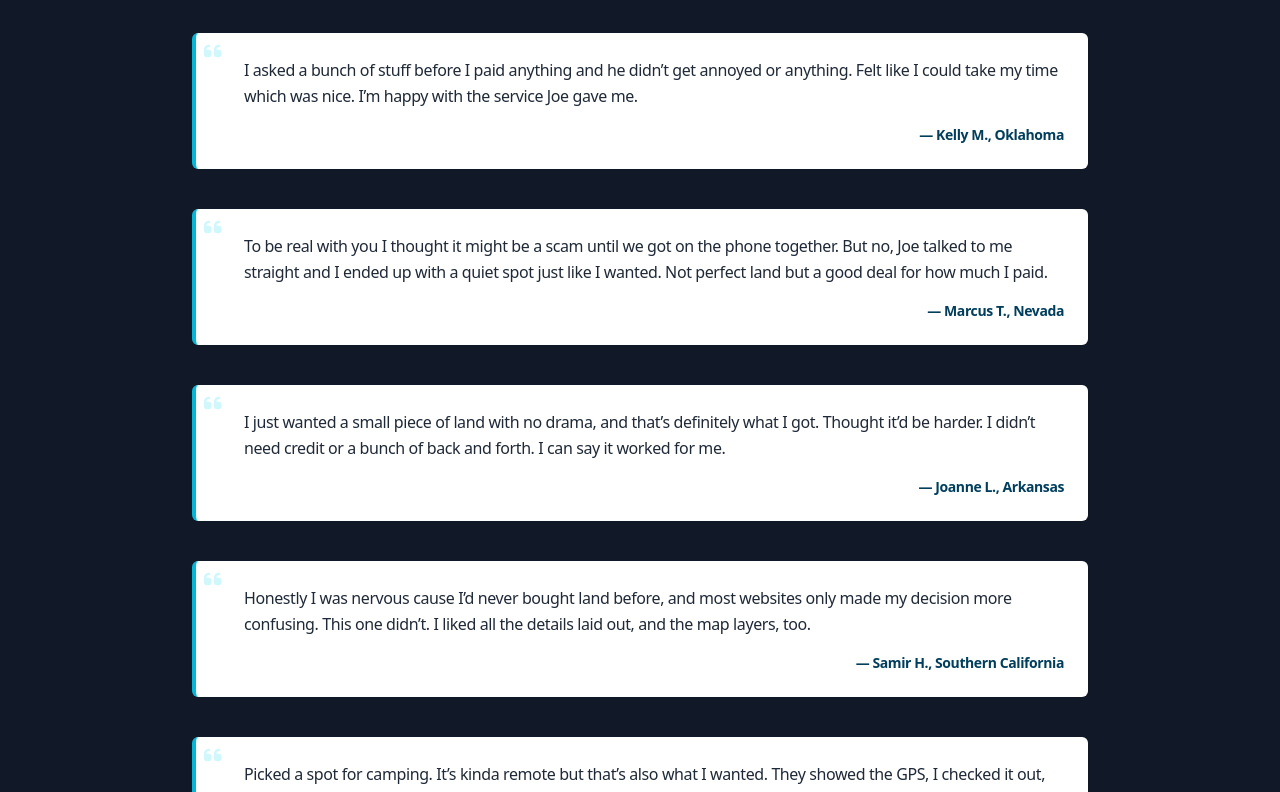
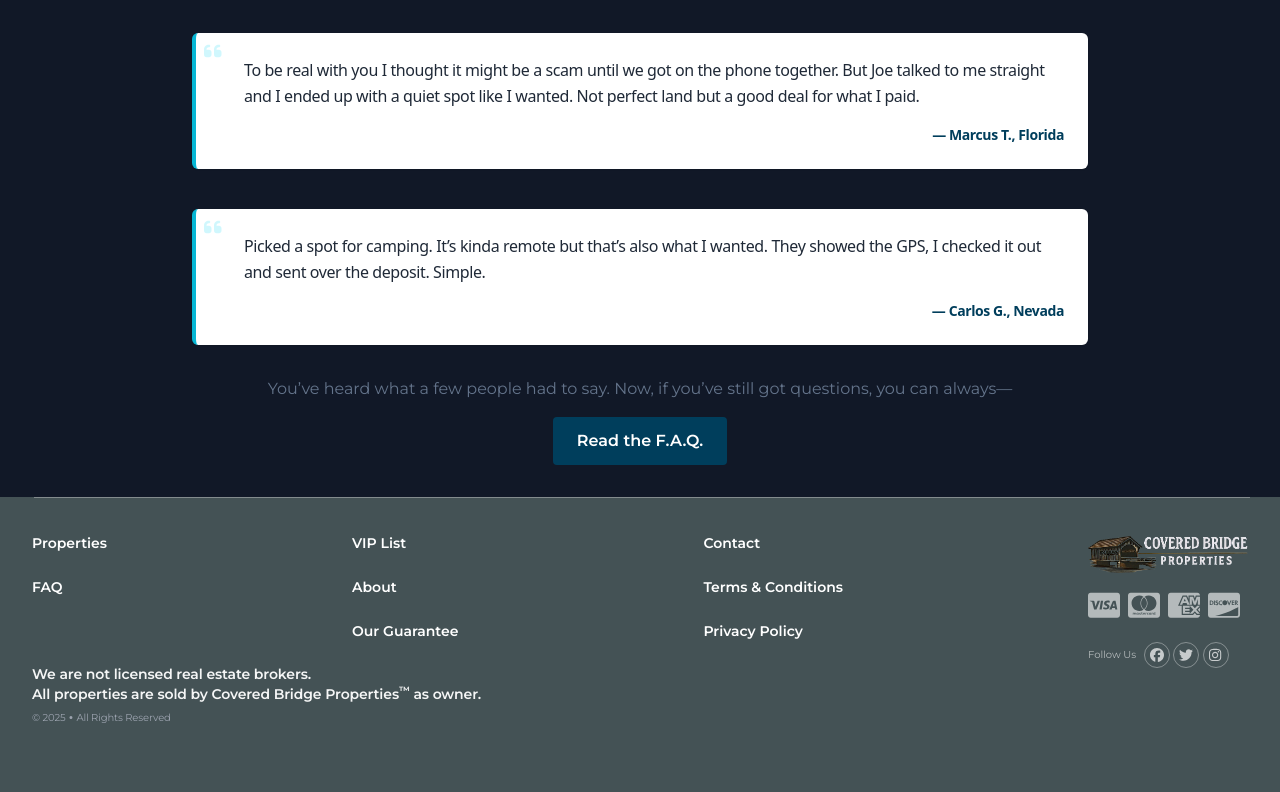
Before and after one commit to nyteksf/covered-bridge-seller-page, a React (Vite) app: page /testimonials in a window 1280 px wide. Shown: the part 420-1212 px from the top of the page. Built offline with nearby package versions, Linux system fonts and the light colour scheme.

Commit message:
Update testimonials

```diff
--- a/src/pages/Testimonials.jsx
+++ b/src/pages/Testimonials.jsx
@@ -11,24 +11,12 @@ const TestimonialsPage = () => {
 
   const testimonials = [
     {
-      name: "Kelly M., Oklahoma",
-      text: "I asked a bunch of stuff before I paid anything and he didn’t get annoyed or anything. Felt like I could take my time which was nice. I’m happy with the service Joe gave me.",
+      name: "Marcus T., Florida",
+      text: "To be real with you I thought it might be a scam until we got on the phone together. But Joe talked to me straight and I ended up with a quiet spot like I wanted. Not perfect land but a good deal for what I paid.",
     },
     {
-      name: "Marcus T., Nevada",
-      text: "To be real with you I thought it might be a scam until we got on the phone together. But no, Joe talked to me straight and I ended up with a quiet spot just like I wanted. Not perfect land but a good deal for how much I paid.",
-    },
-    {
-      name: "Joanne L., Arkansas",
-      text: "I just wanted a small piece of land with no drama, and that’s definitely what I got. Thought it’d be harder. I didn’t need credit or a bunch of back and forth. I can say it worked for me.",
-    },
-    {
-      name: "Samir H., Southern California",
-      text: "Honestly I was nervous cause I’d never bought land before, and most websites only made my decision more confusing. This one didn’t. I liked all the details laid out, and the map layers, too.",
-    },
-    {
-      name: "Carlos G., New Mexico",
-      text: "Picked a spot for camping. It’s kinda remote but that’s also what I wanted. They showed the GPS, I checked it out, and sent the deposit. Done. Simple.",
+      name: "Carlos G., Nevada",
+      text: "Picked a spot for camping. It’s kinda remote but that’s also what I wanted. They showed the GPS, I checked it out and sent over the deposit. Simple.",
     },
   ];
 
```
